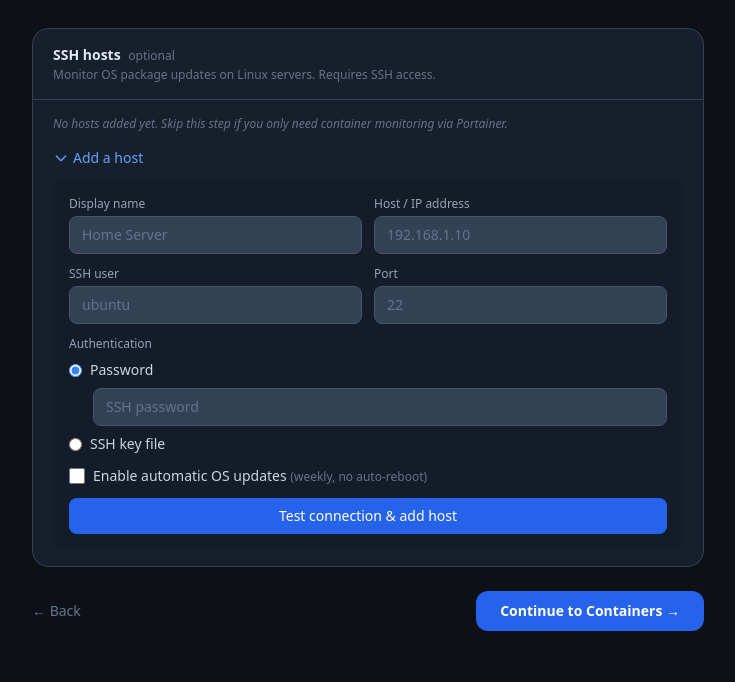
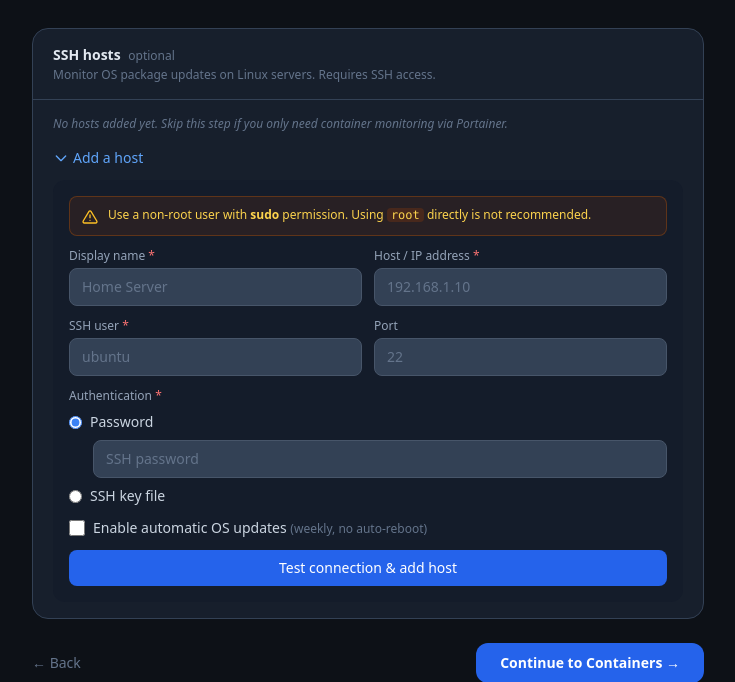
Before and after one commit to d4vastu/Keepup, a Python web app: template app/templates/setup_hosts.html in a window 1280 px wide, after a click on "Add a host". Shown: the part 238-920 px from the top of the page, without its empty margins (272-1007 px from the left). Before the commit the page ends 869 px from the top, so only its background shows below. Run offline with Jinja, Linux system fonts and the light colour scheme; the template is opened without the code that fills it, so the values that code supplies are empty; some libraries are stand-ins or nearby versions.

Commit message:
feat: require SSH credentials in setup with sudo warning and key setup guide
Closes #37

- SSH user and password are now required fields (server-side + required attr)
- Queued host cards (Proxmox-discovered) no longer pre-fill root; user must
  enter a non-root account with sudo permission
- Amber warning callout on all SSH host forms: recommends non-root user with
  sudo, shown on both manual add form and queued host cards
- SSH key auth: collapsible "How to set up SSH key auth" section with
  copy-pasteable step-by-step commands (keygen + ssh-copy-id)

Co-Authored-By: Claude Sonnet 4.6 <noreply@anthropic.com>

```diff
--- a/app/__version__.py
+++ b/app/__version__.py
@@ -1 +1 @@
-APP_VERSION = "0.19.1"
+APP_VERSION = "0.19.2"
--- a/app/templates/partials/setup_ssh_section.html
+++ b/app/templates/partials/setup_ssh_section.html
@@ -43,6 +43,13 @@
           <input type="hidden" name="card_index" value="{{ loop.index }}">
           <input type="hidden" name="node" value="{{ host.node }}">
           <input type="hidden" name="host_type" value="{{ host.type }}">
+          <!-- sudo warning -->
+          <div class="flex gap-2 rounded-lg bg-amber-900/20 border border-amber-700/40 px-3 py-2">
+            <svg class="w-3.5 h-3.5 text-amber-400 flex-shrink-0 mt-0.5" fill="none" stroke="currentColor" viewBox="0 0 24 24">
+              <path stroke-linecap="round" stroke-linejoin="round" stroke-width="2" d="M12 9v4m0 4h.01M10.29 3.86L1.82 18a2 2 0 001.71 3h16.94a2 2 0 001.71-3L13.71 3.86a2 2 0 00-3.42 0z"/>
+            </svg>
+            <p class="text-xs text-amber-300">Use a non-root user with <strong>sudo</strong> permission.</p>
+          </div>
           <div class="grid grid-cols-2 gap-3">
             <div>
               <label class="block text-xs text-slate-500 mb-1">Display name</label>
@@ -50,16 +57,16 @@
                 class="w-full bg-slate-800 border border-slate-700 rounded-lg px-3 py-1.5 text-xs text-slate-400 font-mono focus:outline-none focus:border-blue-500">
             </div>
             <div>
-              <label class="block text-xs text-slate-500 mb-1">IP address</label>
-              <input type="text" name="host" value="{{ host.ip or '' }}" placeholder="192.168.x.x"
+              <label class="block text-xs text-slate-500 mb-1">IP address <span class="text-red-400">*</span></label>
+              <input type="text" name="host" value="{{ host.ip or '' }}" placeholder="192.168.x.x" required
                 class="w-full bg-slate-800 border border-slate-700 rounded-lg px-3 py-1.5 text-xs text-slate-200 font-mono focus:outline-none focus:border-blue-500 placeholder:text-slate-600">
             </div>
           </div>
           <div class="grid grid-cols-2 gap-3">
             <div>
-              <label class="block text-xs text-slate-500 mb-1">SSH user</label>
-              <input type="text" name="user" value="root"
-                class="w-full bg-slate-800 border border-slate-700 rounded-lg px-3 py-1.5 text-xs text-slate-200 font-mono focus:outline-none focus:border-blue-500">
+              <label class="block text-xs text-slate-500 mb-1">SSH user <span class="text-red-400">*</span></label>
+              <input type="text" name="user" value="" placeholder="e.g. ubuntu" required
+                class="w-full bg-slate-800 border border-slate-700 rounded-lg px-3 py-1.5 text-xs text-slate-200 font-mono focus:outline-none focus:border-blue-500 placeholder:text-slate-600">
             </div>
             <div>
               <label class="block text-xs text-slate-500 mb-1">SSH port</label>
@@ -68,14 +75,14 @@
             </div>
           </div>
           <div>
-            <label class="block text-xs text-slate-500 mb-1">Credentials</label>
+            <label class="block text-xs text-slate-500 mb-1">Credentials <span class="text-red-400">*</span></label>
             <div class="flex gap-2">
               <select name="auth_method"
                 class="bg-slate-800 border border-slate-700 rounded-lg px-2 py-1.5 text-xs text-slate-400 focus:outline-none focus:border-blue-500 shrink-0">
                 <option value="key">SSH key</option>
                 <option value="password">Password</option>
               </select>
-              <input type="password" name="ssh_password" placeholder="Password (or blank for key auth)"
+              <input type="password" name="ssh_password" placeholder="Required for password auth"
                 class="flex-1 bg-slate-800 border border-slate-700 rounded-lg px-3 py-1.5 text-xs text-slate-400 font-mono focus:outline-none focus:border-blue-500 placeholder:text-slate-600">
             </div>
           </div>
@@ -178,14 +185,22 @@
             hx-swap="outerHTML"
             class="mt-3 space-y-3 bg-slate-900/40 rounded-xl p-4">
 
+        <!-- sudo warning -->
+        <div class="flex gap-2.5 rounded-lg bg-amber-900/20 border border-amber-700/40 px-3 py-2.5">
+          <svg class="w-4 h-4 text-amber-400 flex-shrink-0 mt-0.5" fill="none" stroke="currentColor" viewBox="0 0 24 24">
+            <path stroke-linecap="round" stroke-linejoin="round" stroke-width="2" d="M12 9v4m0 4h.01M10.29 3.86L1.82 18a2 2 0 001.71 3h16.94a2 2 0 001.71-3L13.71 3.86a2 2 0 00-3.42 0z"/>
+          </svg>
+          <p class="text-xs text-amber-300">Use a non-root user with <strong>sudo</strong> permission. Using <code class="bg-amber-900/40 px-1 rounded">root</code> directly is not recommended.</p>
+        </div>
+
         <div class="grid grid-cols-2 gap-3">
           <div>
-            <label class="block text-xs font-medium text-slate-400 mb-1">Display name</label>
+            <label class="block text-xs font-medium text-slate-400 mb-1">Display name <span class="text-red-400">*</span></label>
             <input type="text" name="name" value="{{ form.name if form else '' }}" placeholder="Home Server" required
               class="w-full bg-slate-700 border border-slate-600 rounded-lg px-3 py-2 text-sm text-slate-200 focus:outline-none focus:border-blue-500 placeholder:text-slate-500">
           </div>
           <div>
-            <label class="block text-xs font-medium text-slate-400 mb-1">Host / IP address</label>
+            <label class="block text-xs font-medium text-slate-400 mb-1">Host / IP address <span class="text-red-400">*</span></label>
             <input type="text" name="host" value="{{ form.host if form else '' }}" placeholder="192.168.1.10" required
               class="w-full bg-slate-700 border border-slate-600 rounded-lg px-3 py-2 text-sm text-slate-200 focus:outline-none focus:border-blue-500 placeholder:text-slate-500">
           </div>
@@ -193,8 +208,8 @@
 
         <div class="grid grid-cols-2 gap-3">
           <div>
-            <label class="block text-xs font-medium text-slate-400 mb-1">SSH user</label>
-            <input type="text" name="user" value="{{ form.user if form else '' }}" placeholder="ubuntu"
+            <label class="block text-xs font-medium text-slate-400 mb-1">SSH user <span class="text-red-400">*</span></label>
+            <input type="text" name="user" value="{{ form.user if form else '' }}" placeholder="ubuntu" required
               class="w-full bg-slate-700 border border-slate-600 rounded-lg px-3 py-2 text-sm text-slate-200 focus:outline-none focus:border-blue-500 placeholder:text-slate-500">
           </div>
           <div>
@@ -205,7 +220,7 @@
         </div>
 
         <div>
-          <label class="block text-xs font-medium text-slate-400 mb-2">Authentication</label>
+          <label class="block text-xs font-medium text-slate-400 mb-2">Authentication <span class="text-red-400">*</span></label>
           <div class="space-y-2">
             <label class="flex items-center gap-2 cursor-pointer">
               <input type="radio" name="auth_method" value="password"
@@ -215,7 +230,7 @@
               <span class="text-sm text-slate-300">Password</span>
             </label>
             <div id="pw-auth" class="{% if form and form.auth_method == 'key' %}hidden{% endif %} ml-6">
-              <input type="password" name="ssh_password" placeholder="SSH password"
+              <input type="password" name="ssh_password" placeholder="SSH password" required
                 class="w-full bg-slate-700 border border-slate-600 rounded-lg px-3 py-2 text-sm text-slate-200 focus:outline-none focus:border-blue-500 placeholder:text-slate-500">
             </div>
 
@@ -226,7 +241,7 @@
                 class="accent-blue-500">
               <span class="text-sm text-slate-300">SSH key file</span>
             </label>
-            <div id="key-auth" class="{% if not form or form.auth_method != 'key' %}hidden{% endif %} ml-6">
+            <div id="key-auth" class="{% if not form or form.auth_method != 'key' %}hidden{% endif %} ml-6 space-y-2">
               {% if available_keys %}
               <select name="key_file"
                 class="w-full bg-slate-700 border border-slate-600 rounded-lg px-3 py-2 text-sm text-slate-200 focus:outline-none focus:border-blue-500">
@@ -239,6 +254,20 @@
               <p class="text-xs text-slate-500">No key files found in <code class="text-slate-400">/app/keys/</code>. Mount your keys volume or use password auth.</p>
               <input type="hidden" name="key_file" value="">
               {% endif %}
+              <!-- Key setup instructions -->
+              <details class="group">
+                <summary class="cursor-pointer text-xs text-blue-400 hover:text-blue-300 list-none flex items-center gap-1 select-none">
+                  <svg class="w-3 h-3 group-open:rotate-90 transition-transform" fill="none" stroke="currentColor" viewBox="0 0 24 24"><path stroke-linecap="round" stroke-linejoin="round" stroke-width="2" d="M9 5l7 7-7 7"/></svg>
+                  How to set up SSH key auth
+                </summary>
+                <div class="mt-2 rounded-lg bg-slate-950/60 border border-slate-700 p-3 space-y-3">
+                  <p class="text-xs text-slate-400"><strong class="text-slate-300">Step 1</strong> — Generate a key pair on the machine running Keepup (one-time):</p>
+                  <pre class="text-xs font-mono text-green-400 bg-black/40 rounded px-3 py-2 overflow-x-auto select-all">ssh-keygen -t ed25519 -f /app/keys/id_ed25519 -N ""</pre>
+                  <p class="text-xs text-slate-400"><strong class="text-slate-300">Step 2</strong> — Authorize the key on the remote host (run this from any machine that already has SSH access):</p>
+                  <pre class="text-xs font-mono text-green-400 bg-black/40 rounded px-3 py-2 overflow-x-auto select-all">ssh-copy-id -i /app/keys/id_ed25519.pub USER@HOST</pre>
+                  <p class="text-xs text-slate-500">Replace <code class="text-slate-400">USER</code> and <code class="text-slate-400">HOST</code> with the SSH user and IP above. Then mount <code class="text-slate-400">./keys:/app/keys:ro</code> in your <code class="text-slate-400">docker-compose.yml</code> and reload this page — the key will appear in the dropdown.</p>
+                </div>
+              </details>
             </div>
           </div>
         </div>
```
Also changed, not shown: app/auth_router.py (+39 -1 lines), tests/test_setup_hosts.py (+5 -0 lines).
